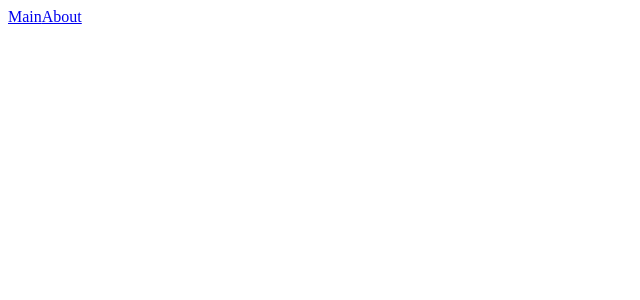
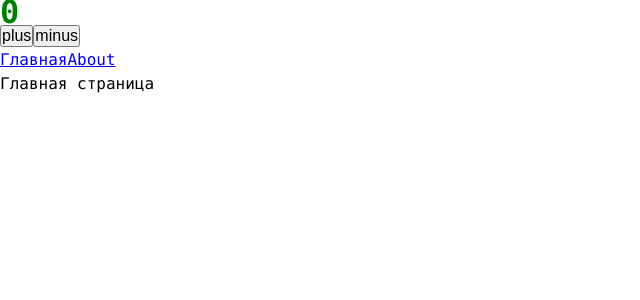
Before and after one commit to anattok/ulbi, a React (Vite) app: page / in a window 1280 px wide. Before the commit this address had no page. Shown: the top 300 px of the page, without its empty margins (0-640 px from the left). Built offline with nearby package versions, Linux system fonts and the light colour scheme.

Commit message:
scss modules

```diff
--- a/src/App.tsx
+++ b/src/App.tsx
@@ -2,16 +2,19 @@ import {  Routes, Route, Link } from "react-router-dom";
 import  {AboutPageAsync}  from "./pages/AboutPage/AboutPage.async";
 import  {MainPageAsync}  from "./pages/MainPage/MainPage.async";
 import {Suspense} from "react";
+import "./styles/index.scss"
+import Counter from "./components/Counter/Counter";
 
 export const App = () => {
     return (
             <div className="app">
-                <Link to="/">Main</Link>
-                <Link to="/about">About</Link>
+                <Counter/>
+                <Link to={"/"}>Главная</Link>
+                <Link to={"/about"}>About</Link>
                 <Suspense fallback={<div>Loading...</div>}>
                     <Routes>
                         <Route path="/about" element={<AboutPageAsync />} />
-                        <Route path="/main" element={<MainPageAsync />} />
+                        <Route path="/" element={<MainPageAsync />} />
                     </Routes>
                 </Suspense>
             </div>
--- /dev/null
+++ b/src/components/Counter/Counter.module.scss
@@ -0,0 +1,3 @@
+.title{
+  color: green;
+}
--- /dev/null
+++ b/src/components/Counter/Counter.tsx
@@ -0,0 +1,26 @@
+import React, {useState} from 'react';
+import s from "./Counter.module.scss"
+
+const Counter = () => {
+    const[count,setCount] = useState(0)
+    const incr = () => {
+        setCount(count + 1)
+    }
+    const decr = () => {
+        setCount(count - 1)
+    }
+    return (
+        <div>
+            <h1 className={s.title}>{count}</h1>
+            <button onClick={incr}>
+                plus
+            </button>
+            <button onClick={decr}>
+                minus
+            </button>
+
+        </div>
+    );
+};
+
+export default Counter;
--- a/src/pages/AboutPage/AboutPage.async.tsx
+++ b/src/pages/AboutPage/AboutPage.async.tsx
@@ -1,3 +1,6 @@
-import React from "react";
+import React, {lazy} from "react";
 
-export const AboutPageAsync = React.lazy(() => import('./AboutPage'));
+export const AboutPageAsync = lazy(() => new Promise (resolve => {
+    //@ts-ignore
+    setTimeout(()=> resolve(import('./AboutPage')), 1500)
+}));
--- a/src/pages/MainPage/MainPage.async.tsx
+++ b/src/pages/MainPage/MainPage.async.tsx
@@ -1,3 +1,6 @@
-import React from "react";
+import {lazy} from "react";
 
-export const MainPageAsync = React.lazy(() => import('./MainPage'));
+export const MainPageAsync = lazy(() => new Promise (resolve => {
+    //@ts-ignore
+    setTimeout(()=> resolve(import('./MainPage')), 1500)
+}));
--- a/src/pages/MainPage/MainPage.tsx
+++ b/src/pages/MainPage/MainPage.tsx
@@ -1,6 +1,6 @@
 const MainPage = () =>{
     return(
-        <div>MAIN</div>
+        <div>Главная страница</div>
     )
 }
 
--- /dev/null
+++ b/src/styles/index.scss
@@ -0,0 +1,8 @@
+@import "reset";
+@import "variables/global";
+@import "themes/normal";
+@import "themes/dark";
+
+.app{
+  font: var(--font-m);
+}
--- /dev/null
+++ b/src/styles/reset.scss
@@ -0,0 +1,14 @@
+*{
+  margin: 0;
+  padding: 0;
+  box-sizing: border-box;
+}
+
+input,
+textarea,
+button,
+select{
+  margin: 0;
+  font-size: inherit;
+
+}
--- /dev/null
+++ b/src/styles/variables/global.scss
@@ -0,0 +1,11 @@
+:root{
+  --font-family-main: Consolas, "Time NewRoman", Serif;
+  --font-size-m: 16px;
+  --font-line-m: 24px;
+  --font-m: var(--font-size-m)/ var(--font-line-m) var(--font-family-main);
+
+
+  --font-size-l: 24px;
+  --font-line-l: 32px;
+  --font-l: var(--font-size-l)/ var(--font-line-l) var(--font-family-main);
+}
--- a/webpack.config.ts
+++ b/webpack.config.ts
@@ -2,8 +2,6 @@ import path from "path";
 import webpack from "webpack";
 import {buildWebpackConfig} from "./config/build/buildWebpackConfig";
 import {BuildEnv, BuildPaths} from "./config/build/types/config";
-
-
 
 export default (env: BuildEnv)=>{
     const paths: BuildPaths = {
```
Also changed, not shown: src/styles/themes/dark.scss (added), src/styles/themes/normal.scss (added), 1 other file (tests, documents, lock files or other folders).
